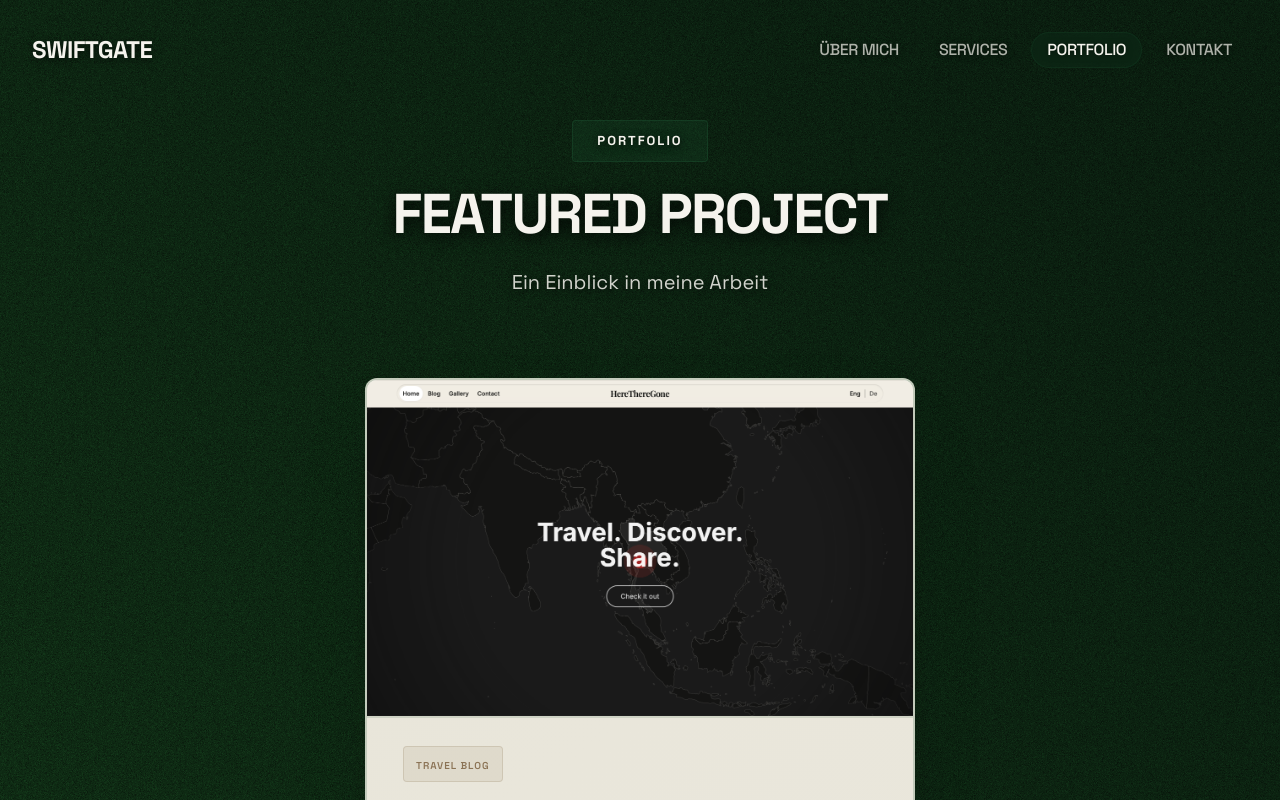
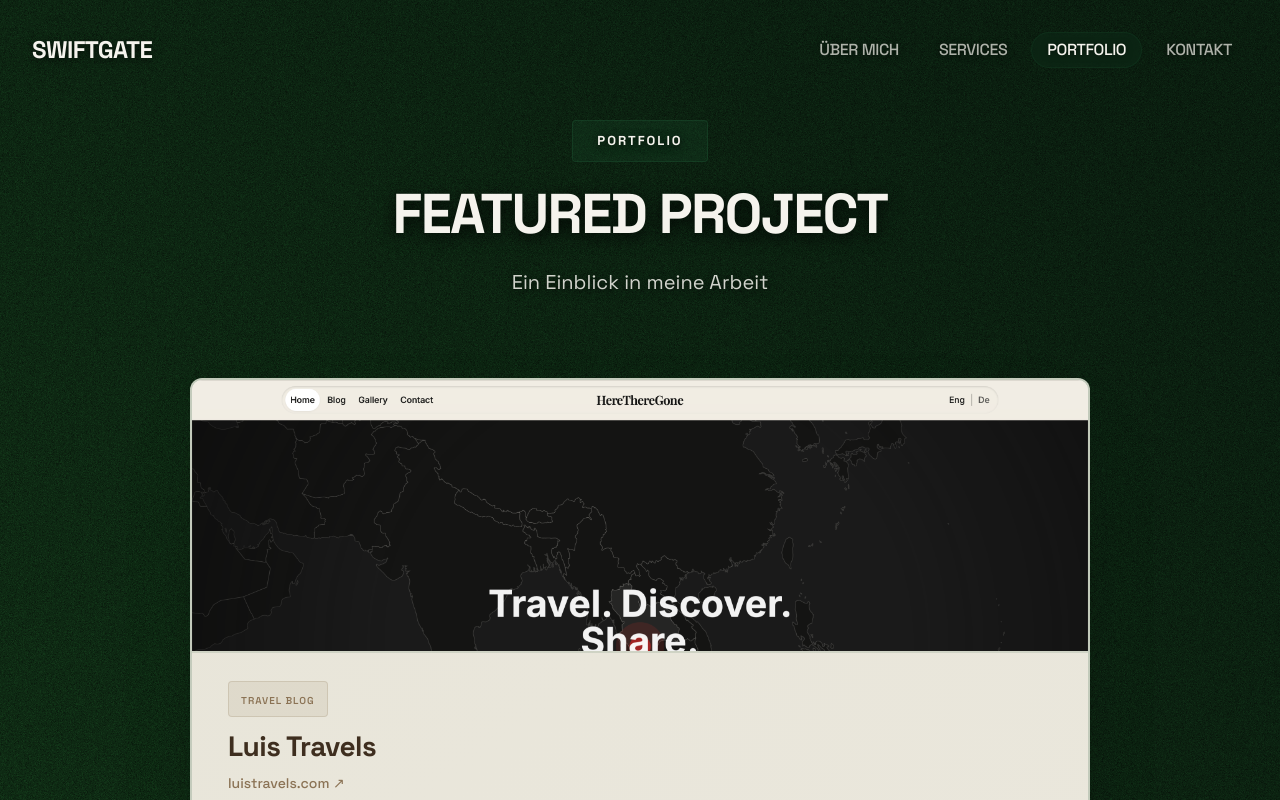
Before and after one commit to thetaroot/swiftgateai-website, a Next.js app: page /portfolio in a window 1280 px wide. Shown: the top 800 px of the page. Built offline with nearby package versions, Linux system fonts and the light colour scheme.

Commit message:
Card im Querformat: 900px breit × 550px hoch

```diff
--- a/app/portfolio/page.tsx
+++ b/app/portfolio/page.tsx
@@ -92,7 +92,7 @@ export default function Portfolio() {
               viewport={{ once: true }}
               transition={{ duration: 0.8 }}
               style={{
-                maxWidth: '550px',
+                maxWidth: '900px',
                 width: '100%'
               }}
             >
@@ -102,7 +102,7 @@ export default function Portfolio() {
                 borderRadius: '12px',
                 overflow: 'hidden',
                 boxShadow: '0 40px 80px -20px rgba(0, 0, 0, 0.2), 0 20px 40px -10px rgba(0, 0, 0, 0.1), inset 0 1px 0 rgba(255, 255, 255, 0.9)',
-                height: '680px',
+                height: '550px',
                 display: 'flex',
                 flexDirection: 'column',
                 position: 'relative'
```
